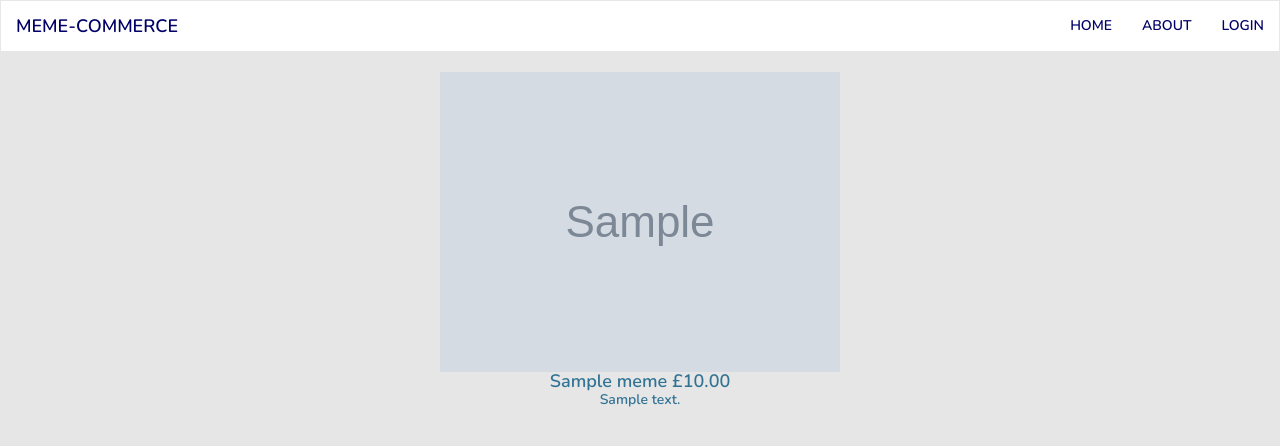
After one commit to zahidk9/meme-commerce, a Django app: page /memecommerce/viewmeme/00000000-0000-0000-0000-000000000001/ in a window 1280 px wide. The commit adds this page. Shown: the top 446 px of the page. Run offline with Django 3.2, Linux system fonts and the light colour scheme; tables that the repository leaves empty hold one stand-in row (values such as "Sample post"); grey boxes marked "Sample" are stand-in pictures; some libraries are stand-ins or nearby versions.

Commit message:
clicking meme now takes you to viewmeme page, added temporary page for meme

```diff
--- a/memecommerce/views.py
+++ b/memecommerce/views.py
@@ -1,3 +1,5 @@
+from uuid import UUID
+
 from django.shortcuts import render, redirect
 from django.urls import reverse
 from django.views.generic import View, TemplateView
@@ -46,11 +48,13 @@ def viewMeme(request, meme_id):
 
     try:
         meme = Meme.objects.get(meme_id=meme_id)
-        context_dict[meme] = meme
+        context_dict['meme'] = meme
 
     except Meme.DoesNotExist:
-        context_dict[meme] = None
+        context_dict['meme'] = None
         return redirect(reverse('memecommerce:404'))
+
+    print("context_dict:" + str(context_dict))
 
     return render(request, 'memecommerce/viewMeme.html', context=context_dict)
 
--- a/templates/memecommerce/home.html
+++ b/templates/memecommerce/home.html
@@ -22,7 +22,7 @@
 	{% for meme in meme_list %}
 		<div class="col-sm-3">
 			<div class="thumbnail">
-				<a href="{% url 'memecommerce:about' %}">
+				<a href="{% url 'memecommerce:viewMeme' meme_id=meme.meme_id %}">
 					<img src="/{{ meme.image.name }}" alt="{{ meme.title }}">
 				</a>
 				<div class="caption">
--- /dev/null
+++ b/templates/memecommerce/viewMeme.html
@@ -0,0 +1,31 @@
+{% extends 'memecommerce/base.html' %}
+{% load static %}
+
+{% block title_block %}
+    View Meme
+{% endblock %}
+
+
+{% block body_block %}
+    <style>
+        * {
+            margin: 0;
+            padding: 0;
+        }
+        .imgbox {
+            display: grid;
+            height: 100%;
+        }
+        .center-fit {
+            max-width: 100%;
+            max-height: 80vh;
+            margin: auto;
+        }
+    </style>
+
+    <div class="imgbox">
+    {% csrf_token %}
+    <img  class="center-fit" src="/{{ meme.image.name }}" alt="{{ meme.title }}">
+    <h4 class="center-fit">{{ meme.title }} £{{ meme.price }}</h4>
+    <h5 class="center-fit">{{ meme.description }}</h5>
+{% endblock %}
```
Also changed, not shown: memecommerce/migrations/0013_meme_purchased.py.
